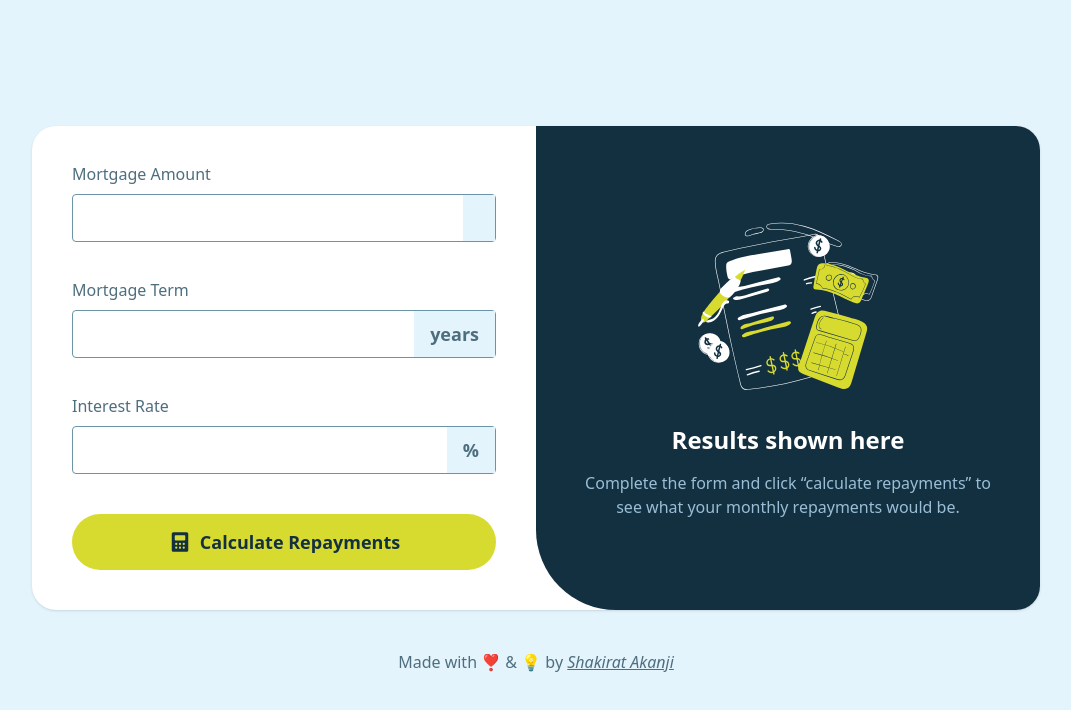
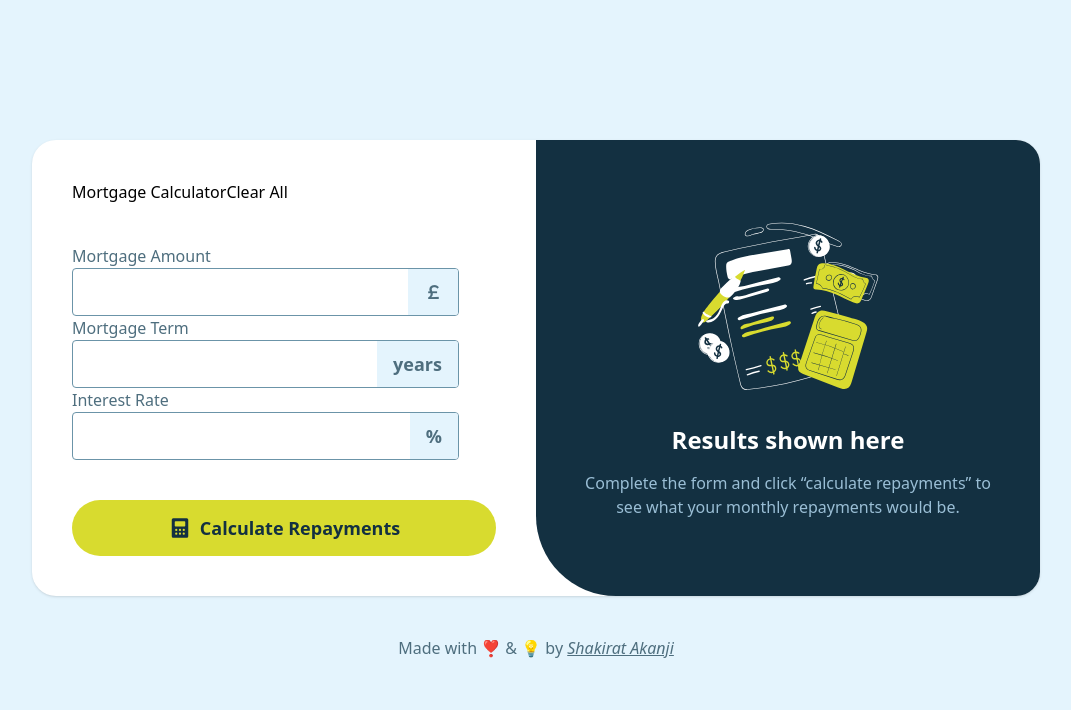
Before and after one commit to Anikhe00/Mortgage-Calculator, a React (Vite) app: page / in a window 1280 px wide. Shown: the top 710 px of the page, without its empty margins (104-1175 px from the left). Built offline with nearby package versions, Linux system fonts and the light colour scheme.

Commit message:
Updated Calculator and InputField components

```diff
--- a/src/components/Calculator.jsx
+++ b/src/components/Calculator.jsx
@@ -3,11 +3,24 @@ import Button from "./Button";
 
 export default function Calculator() {
   return (
-    <section className="flex w-full flex-col p-[2.5rem] items-start gap-[2.5rem] grow">
-      <InputField>Mortgage Amount</InputField>
-      <InputField unit="years">Mortgage Term</InputField>
-      <InputField unit="%">Interest Rate</InputField>
+    <form className="flex w-full flex-col p-[2.5rem] items-start gap-[2.5rem]">
+      <div className="flex-1 flex flex-row justify-between items-center">
+        <h2>Mortgage Calculator</h2>
+        <button>Clear All</button>
+      </div>
+
+      <div className="">
+        <InputField unit="￡">Mortgage Amount</InputField>
+
+        <div className="gap-[1.5rem]">
+          <InputField unit="years">Mortgage Term</InputField>
+          <InputField unit="%">Interest Rate</InputField>
+        </div>
+
+        <div></div>
+      </div>
+
       <Button>Calculate Repayments</Button>
-    </section>
+    </form>
   );
 }
--- a/src/components/InputField.jsx
+++ b/src/components/InputField.jsx
@@ -1,15 +1,15 @@
 export default function InputField({ unit, children }) {
   return (
-    <div className="flex flex-col gap-[0.75rem] items-start self-stretch">
+    <div className="flex-1/2 flex-col gap-[0.75rem] items-start">
       <label className="text-slate-700 text-[1rem] font-medium leading-[100%]">
         {children}
       </label>
-      <div className="flex flex-row items-start self-stretch rounded-[0.25rem] border border-slate-500 h-[3rem]">
+      <div className="flex flex-row items-start rounded-[0.25rem] border border-slate-500 h-[3rem] overflow-hidden">
         <input
-          className="flex px-[1rem] items-center gap-[i.5rem] grow self-stretch text-slate-900 text-[1.125rem] font-semibold leading-[125%] border-none focus:outline-none"
+          className="flex flex-1/2 px-[1rem] items-center gap-[1.5rem] text-slate-900 text-[1.125rem] font-semibold leading-[125%] border-none focus:outline-none"
           type="text"
         />
-        <div className="flex flex-col, justify-center items-center gap-[0.5rem] self-stretch bg-slate-100 px-[1rem] py-[0.75rem] text-slate-700 text-[1.125rem] font-semibold leading-[125%]">
+        <div className="flex flex-col, justify-center items-center gap-[0.5rem] bg-slate-100 px-[1rem] py-[0.75rem] text-slate-700 text-[1.125rem] font-semibold leading-[125%]">
           {unit}
         </div>
       </div>
```
